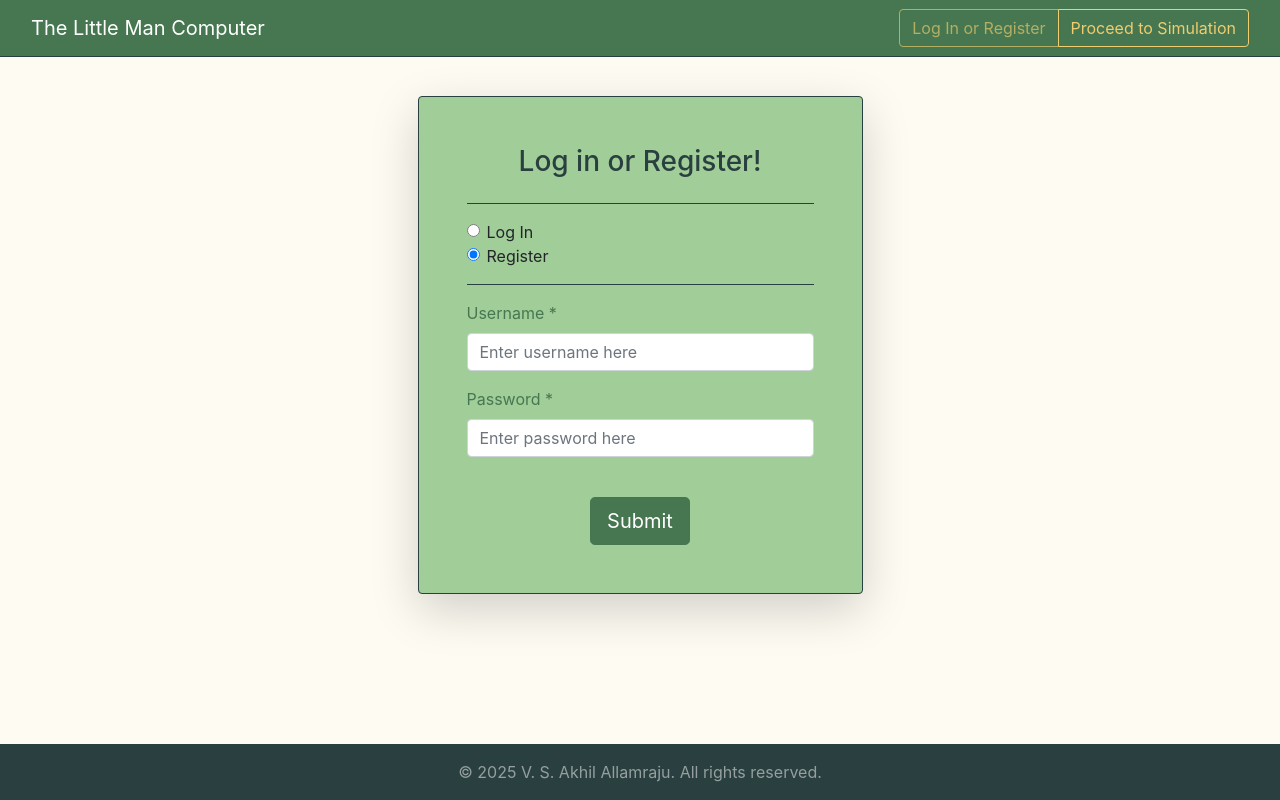
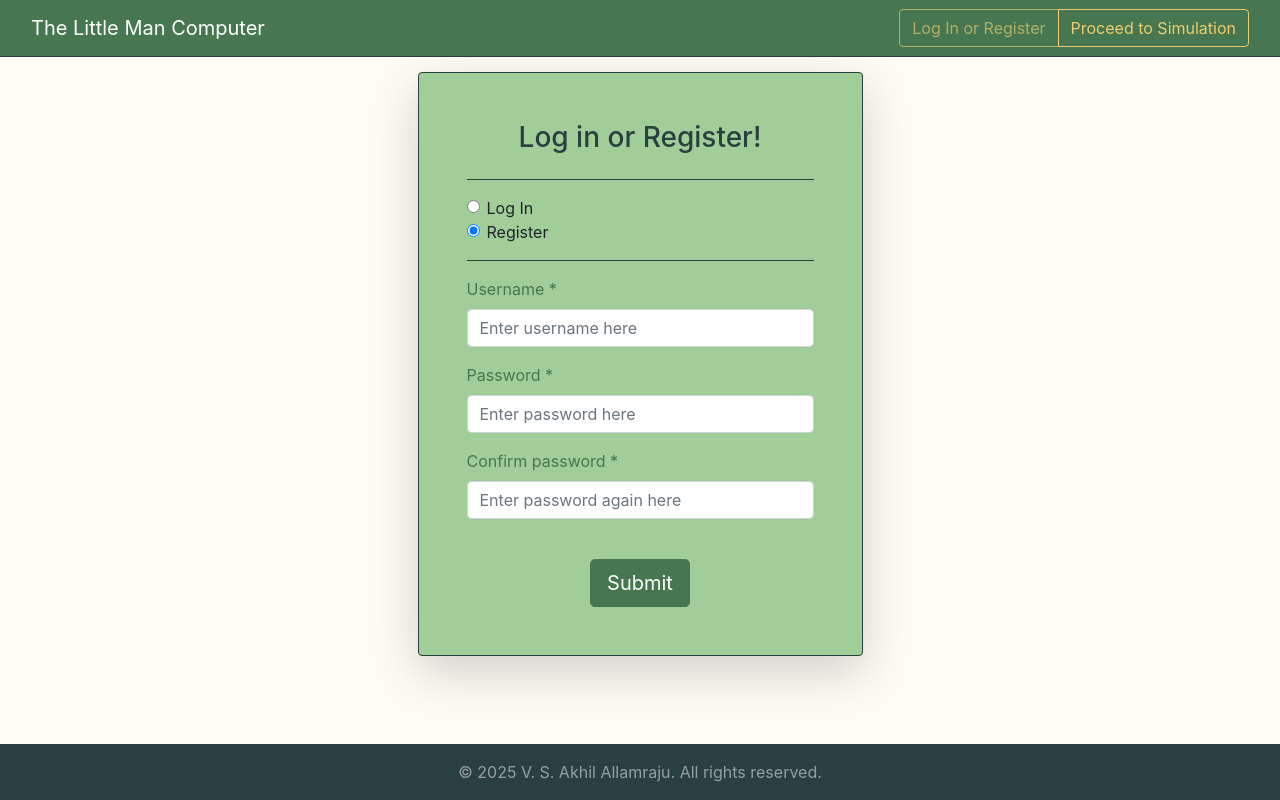
Before and after one commit to akhilallamraju/lmc-simulation, a Flask app: page /login in a window 1280 px wide. Run offline with Flask 3, Linux system fonts and the light colour scheme; some libraries are stand-ins or nearby versions.

Commit message:
Receive user inputs from login page
The four user inputs taken in the login page are, upon the press of the 'submit' button, sent to the backend.

```diff
--- a/website/auth.py
+++ b/website/auth.py
@@ -1,13 +1,43 @@
 """
 As the file name suggests, all authentication rules will be established here.
 """
-from flask import Blueprint, render_template
+from flask import Blueprint, render_template, request, flash
 
 auth = Blueprint('auth', __name__)
 
 
-@auth.route('/login')
+@auth.route('/login', methods=['GET', 'POST'])
 def login():
+    # If the webpage intends to send data
+    if request.method == 'POST':
+        # Data from the form in 'static/templates/login.html'
+        login_or_register = request.form.get('logInOrRegister')
+        username = request.form.get('username')
+        password = request.form.get('password')
+        confirm_password = request.form.get('confirm-password')
+
+        # User input validation for account creation/registration. The rules are:
+        # - Username must be unique
+        # - Length of username <= 16 characters
+        # - Password must be at least 8 characters
+        # - 'password' must be identical to 'confirm_password'
+        if login_or_register == "register":
+            if len(username) == 0 or len(password) == 0 or len(confirm_password) == 0:
+                flash("One or more input fields are empty.", category="error")
+
+            elif len(username) > 16:
+                flash("Your username cannot be greater than 16 characters.", category="error")
+
+            elif len(password) < 8:
+                flash("Your password cannot be less than 8 characters.", category="error")
+
+            elif password != confirm_password:
+                flash("Your two password inputs are not the same.", category="error")
+
+    # If the webpage intends to receive data
+    elif request.method == 'GET':
+        pass
+
     return render_template("login.html")
 
 
--- a/website/templates/login.html
+++ b/website/templates/login.html
@@ -8,28 +8,29 @@
 
 {% block main %}
 <!-- Main card -->
-<section class="py-3 py-md-5 mt-5">
+<section class="py-3 py-md-4 mt-4">
     <div class="container">
     <div class="row justify-content-center">
         <div class="col-12 col-sm-10 col-md-8 col-lg-6 col-xl-5 col-xxl-4">
         <div class="card border border-dark bg-light rounded-3 shadow-lg">
             <div class="card-body p-3 p-md-4 p-xl-5">
             <h3 class="fs-6 fw-normal text-center text-dark mb-4">Log in or Register!</h3>
+                <!-- Input Form -->
+            <form action="#!" method="post">
                 <hr class="border-dark"/>
                 <div class="form-check">
-                      <input class="form-check-input" type="radio" name="logInOrRegister" id="loginRadio">
+                  <input class="form-check-input" type="radio" name="logInOrRegister" id="loginRadio" value="login">
                   <label class="form-check-label" for="loginRadio">
                     Log In
                   </label>
                 </div>
                 <div class="form-check">
-                      <input class="form-check-input" type="radio" name="logInOrRegister" id="registerRadio" checked>
+                  <input class="form-check-input" type="radio" name="logInOrRegister" id="registerRadio" value="register" checked>
                   <label class="form-check-label" for="registerRadio">
                     Register
                   </label>
                 </div>
                 <hr class="border-dark"/>
-            <form action="#!">
                 <div class="row gy-2 overflow-hidden">
                 <div class="col-12">
                     <div class="form-floating mb-3">
@@ -41,6 +42,12 @@
                     <div class="form-floating mb-3">
                         <label for="password" class="form-label text-primary">Password *</label>
                     <input type="password" class="form-control" name="password" id="password" value="" placeholder="Enter password here" required>
+                    </div>
+                </div>
+                <div class="col-12">
+                    <div class="form-floating mb-3">
+                        <label for="confirm-password" class="form-label text-primary">Confirm password *</label>
+                    <input type="password" class="form-control" name="confirm-password" id="confirm-password" value="" placeholder="Enter password again here" required>
                     </div>
                 </div>
                 <div class="mt-4 mx-auto mb-0">
```
Lines whose indentation alone changed are shown as unchanged.
